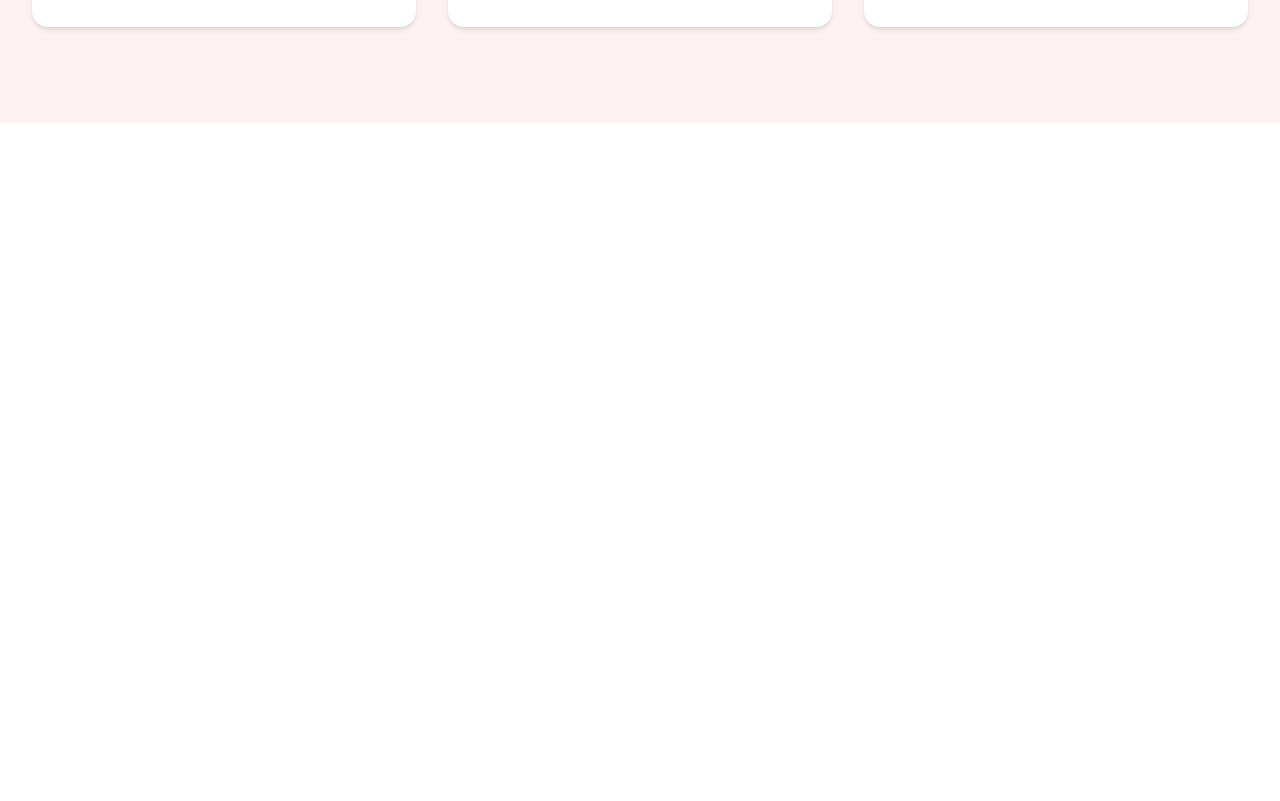
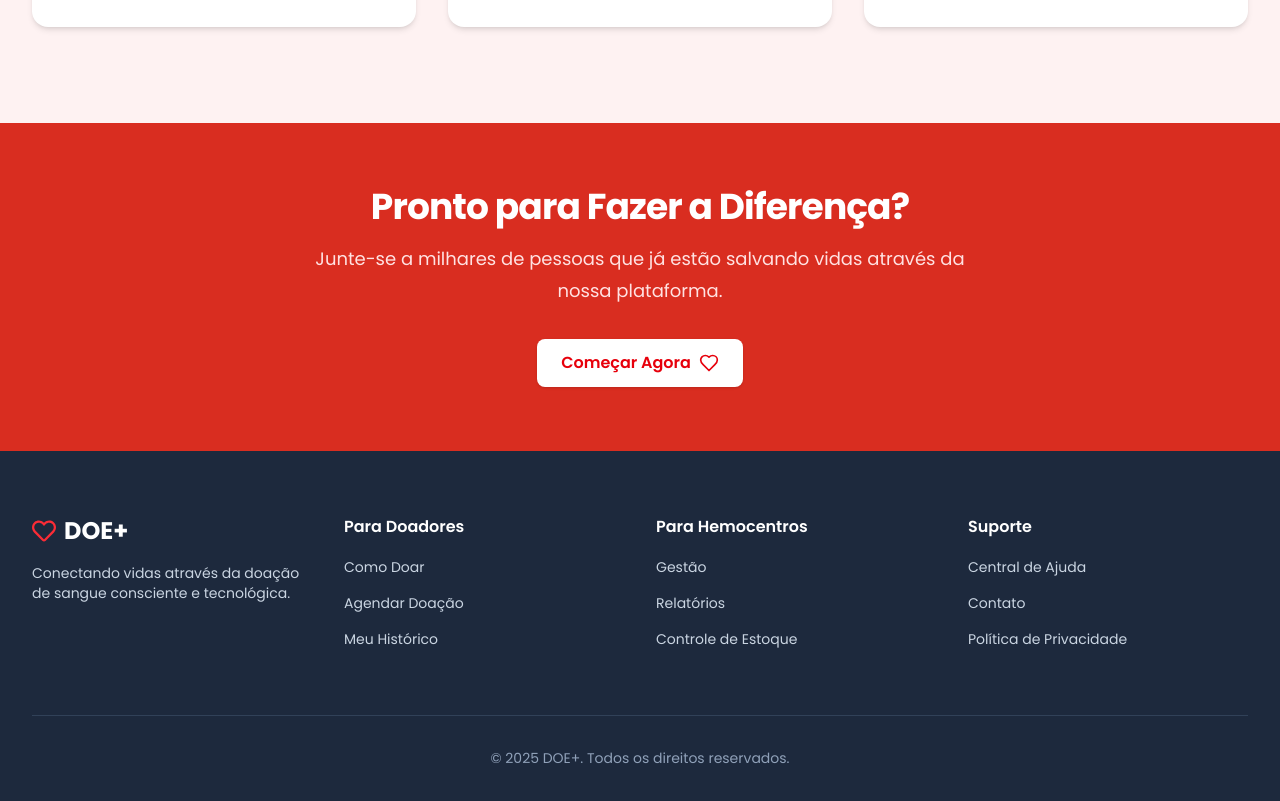
Before and after one commit to MarceloCesar30/DOE_MAIS, a Next.js app: page / in a window 1280 px wide. Shown: the part 1860-2661 px from the top of the page. Before the commit the page ends 1983 px from the top, so only its background shows below. Built offline with nearby package versions, Linux system fonts and the light colour scheme.

Commit message:
footer section adicionada

```diff
--- /dev/null
+++ b/src/app/components/Footer.jsx
@@ -0,0 +1,162 @@
+import Link from "next/link";
+import { Heart } from "lucide-react"; // Ícone para o botão
+import { FaRegHeart } from "react-icons/fa"; // Reutilizando o ícone da logo do Header
+
+export default function Footer() {
+  return (
+    <footer className="bg-white">
+
+      {/* Seção de Chamada para Ação (CTA) */}
+
+      <div className="bg-[#D92D20] text-white">
+        <div className="mx-auto max-w-7xl px-6 py-16 text-center">
+          <h2 className="text-3xl font-bold tracking-tight sm:text-4xl">
+            Pronto para Fazer a Diferença?
+          </h2>
+          <p className="mx-auto mt-4 max-w-2xl text-lg leading-8 text-red-100">
+            Junte-se a milhares de pessoas que já estão salvando vidas através
+            da nossa plataforma.
+          </p>
+          <div className="mt-8">
+            <Link href="/cadastro">
+              <button className="inline-flex items-center gap-2 rounded-lg bg-white px-6 py-3 text-base font-semibold text-red-600 shadow-sm transition-transform duration-300 hover:scale-105">
+                Começar Agora
+                <Heart className="h-5 w-5" aria-hidden="true" />
+              </button>
+            </Link>
+          </div>
+        </div>
+      </div>
+
+      {/* Rodapé Principal */}
+
+      <div className="bg-slate-800 text-white">
+        <div className="mx-auto max-w-7xl px-8 py-16">
+          <div className="grid grid-cols-1 gap-8 md:grid-cols-2 lg:grid-cols-4">
+
+            {/* Coluna 1: Logo e Descrição */}
+
+            <div className="md:col-span-2 lg:col-span-1">
+              <Link href="/" className="flex items-center gap-2">
+                <FaRegHeart className="text-2xl text-red-500" />
+                <span className="text-2xl font-bold text-white">DOE+</span>
+              </Link>
+              <p className="mt-4 text-sm text-slate-300">
+                Conectando vidas através da doação de sangue consciente e
+                tecnológica.
+              </p>
+            </div>
+
+            {/* Coluna 2: Para Doadores */}
+
+            <div>
+              <h3 className="text-base font-semibold text-white">
+                Para Doadores
+              </h3>
+              <ul className="mt-4 space-y-3">
+                <li>
+                  <Link
+                    href="/como-doar"
+                    className="text-sm text-slate-300 hover:text-white transition-colors"
+                  >
+                    Como Doar
+                  </Link>
+                </li>
+                <li>
+                  <Link
+                    href="/agendar"
+                    className="text-sm text-slate-300 hover:text-white transition-colors"
+                  >
+                    Agendar Doação
+                  </Link>
+                </li>
+                <li>
+                  <Link
+                    href="/meu-historico"
+                    className="text-sm text-slate-300 hover:text-white transition-colors"
+                  >
+                    Meu Histórico
+                  </Link>
+                </li>
+              </ul>
+            </div>
+
+            {/* Coluna 3: Para Hemocentros */}
+
+            <div>
+              <h3 className="text-base font-semibold text-white">
+                Para Hemocentros
+              </h3>
+              <ul className="mt-4 space-y-3">
+                <li>
+                  <Link
+                    href="/gestao"
+                    className="text-sm text-slate-300 hover:text-white transition-colors"
+                  >
+                    Gestão
+                  </Link>
+                </li>
+                <li>
+                  <Link
+                    href="/relatorios"
+                    className="text-sm text-slate-300 hover:text-white transition-colors"
+                  >
+                    Relatórios
+                  </Link>
+                </li>
+                <li>
+                  <Link
+                    href="/controle-estoque"
+                    className="text-sm text-slate-300 hover:text-white transition-colors"
+                  >
+                    Controle de Estoque
+                  </Link>
+                </li>
+              </ul>
+            </div>
+
+            {/* Coluna 4: Suporte */}
+
+            <div>
+              <h3 className="text-base font-semibold text-white">Suporte</h3>
+              <ul className="mt-4 space-y-3">
+                <li>
+                  <Link
+                    href="/ajuda"
+                    className="text-sm text-slate-300 hover:text-white transition-colors"
+                  >
+                    Central de Ajuda
+                  </Link>
+                </li>
+                <li>
+                  <Link
+                    href="/contato"
+                    className="text-sm text-slate-300 hover:text-white transition-colors"
+                  >
+                    Contato
+                  </Link>
+                </li>
+                <li>
+                  <Link
+                    href="/privacidade"
+                    className="text-sm text-slate-300 hover:text-white transition-colors"
+                  >
+                    Política de Privacidade
+                  </Link>
+                </li>
+              </ul>
+            </div>
+          </div>
+
+          {/* Copyright */}
+
+          <div className="mt-16 border-t border-slate-700 pt-8 text-center">
+            <p className="text-sm text-slate-400">
+              © {new Date().getFullYear()} DOE+. Todos os direitos reservados.
+            </p>
+          </div>
+        </div>
+      </div>
+    </footer>
+  );
+}
--- a/src/app/page.js
+++ b/src/app/page.js
@@ -3,6 +3,7 @@ import Header from "./components/Header.jsx";
 import HeroSection from "./components/HeroSection.jsx";
 import StatsSection from "./components/StatsSection.jsx";
 import FunctionalitySection from "./components/FunctionalitySection.jsx";
+import Footer from "./components/Footer.jsx";
 export default function Home() {
   return (
     <div>
@@ -10,6 +11,7 @@ export default function Home() {
       <HeroSection />
       <StatsSection />
       <FunctionalitySection/>
+      <Footer/>
     </div>
   );
 }
```
